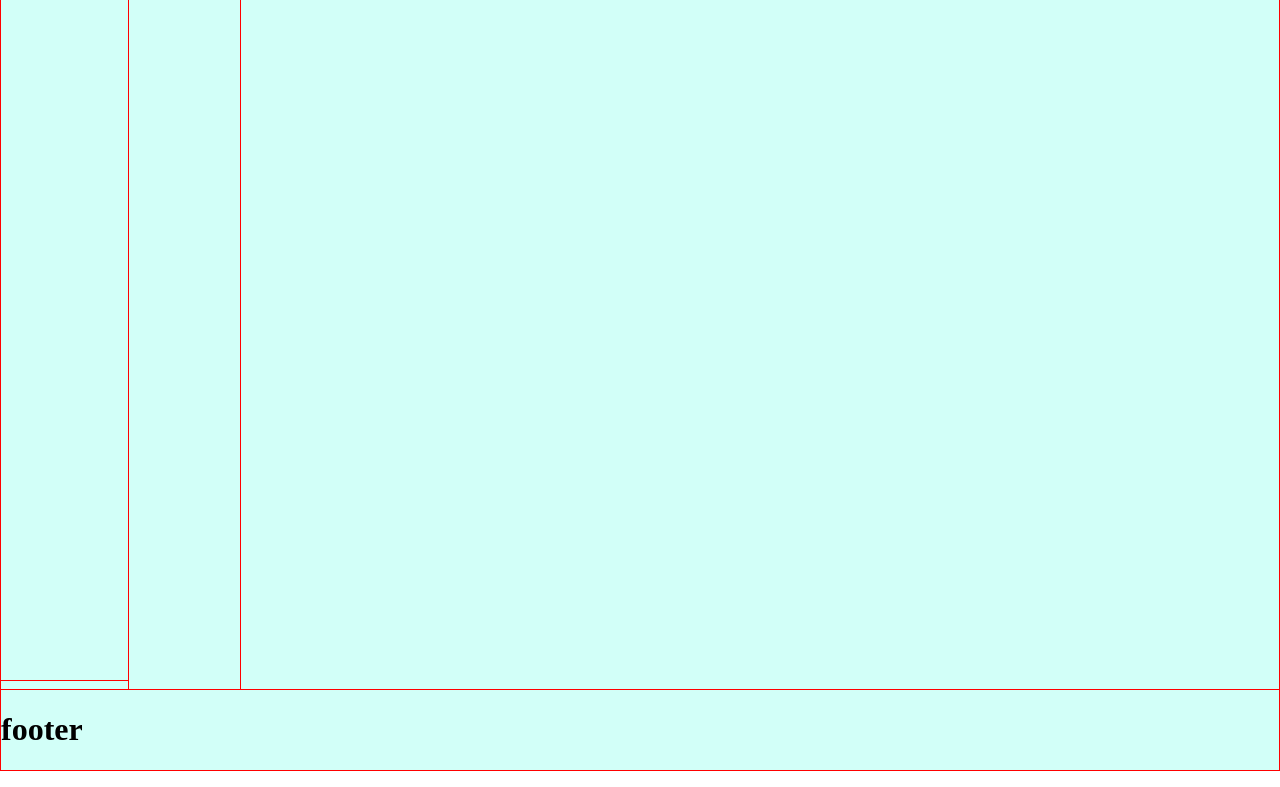
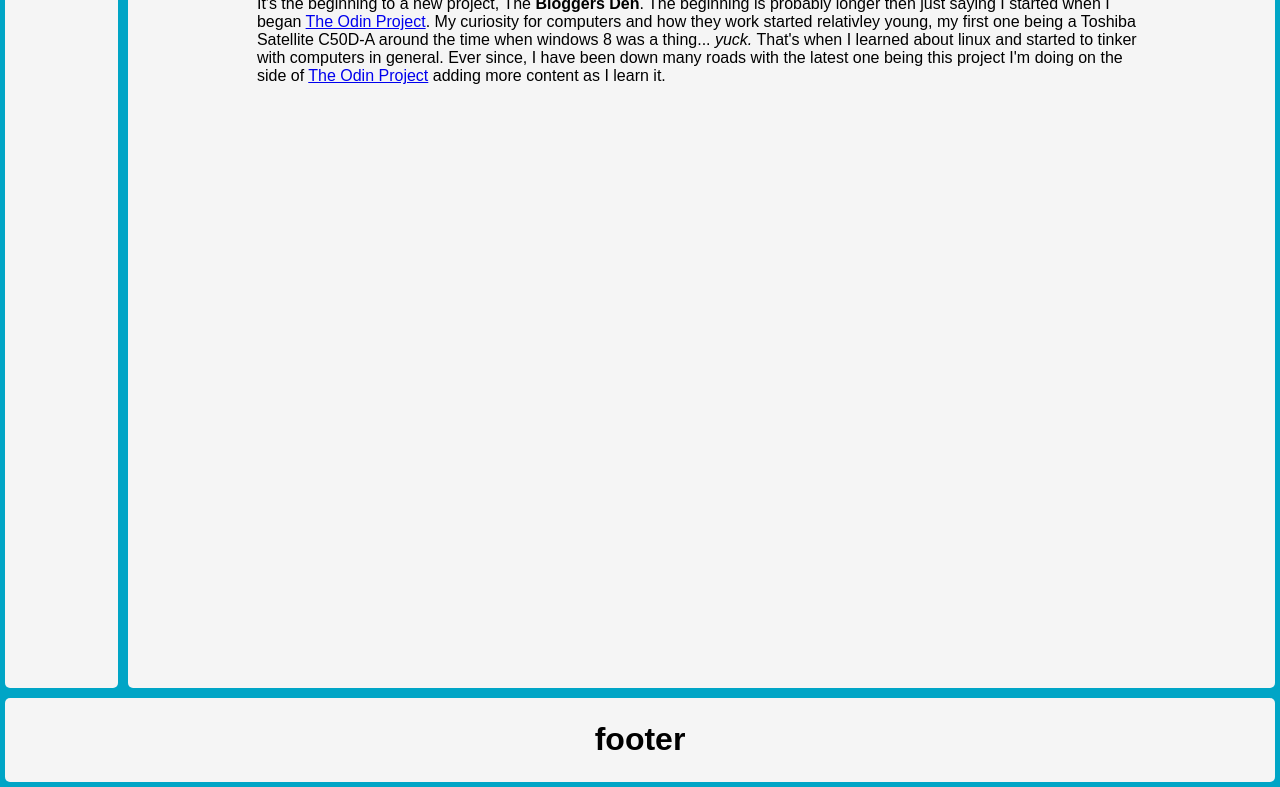
Before and after one commit to Pythonic2023/blog, a plain HTML site: page index.html in a window 1280 px wide. Shown: the part 211-998 px from the top of the page. Drawn offline with Linux system fonts and the light colour scheme.

Commit message:
Add layout for index.html
Added header, side menu, footer and content block for my blog project.

```diff
--- a/index.html
+++ b/index.html
@@ -9,18 +9,29 @@
 
     <body>
         <div class="container">
-            <div class="title-bar">
-                <h1 class="title">Home</h1>
+            <div class="title-bar style-container">
+                <h1 class="title">Bloggers Den</h1>
             </div>
             <div class="holder">
-                <div class="side-menu">
+                <div class="side-menu style-container">
                     <h1>side menu</h1>
                 </div>
-                <div class="blog-content">
-                    <h1>content</h1>
+                <div class="blog-content style-container">
+                    <h1>Intro</h1>
+                    <p>
+                        It's the beginning to a new project, The <strong>Bloggers Den</strong>.
+                        The beginning is probably longer then just saying I started when I began
+                        <a href="https://www.theodinproject.com/" target="_blank">The Odin Project</a>.
+                        My curiosity for computers and how they work started relativley young, my first one
+                        being a Toshiba Satellite C50D-A around the time when windows 8 was a thing... <em>yuck.</em> That's when
+                        I learned about linux and started to tinker with computers in general. Ever since, I have been down many roads with the
+                        latest one being this project I'm doing on the side of <a href="https://www.theodinproject.com/" target="_blank">The Odin Project</a>
+                        adding more content as I learn it.
+
+                    </p>
                 </div>
             </div>
-            <div class="footer">
+            <div class="footer style-container">
                 <h1>footer</h1>
             </div>
         </div>
--- a/styles/index.css
+++ b/styles/index.css
@@ -2,34 +2,44 @@
     box-sizing: border-box;
 }
 
-.container div {
-    background-color: rgb(210, 255, 248);
+body {
+    background-color: rgb(0, 165, 198);
+    margin: 0px;
 }
 
-body {
-    background-color: white;
-    margin: 0px;
+h1 {
+    font-family: Arial, Helvetica, sans-serif;
+    text-align: center;
+}
+
+p {
+    font-family: Arial, Helvetica, sans-serif;
 }
 
 .container {
     display: flex;
     flex-direction: column;
     margin: 0px;
-    padding: 1px
+    padding: 5px
+}
+
+.style-container {
+    background-color: whitesmoke;
+    border: 2px solid transparent;
+    border-radius: 5px;
 }
 
 .container .footer {
     column-gap: normal;
-    outline: 1px solid red;
+    text-align: center;
 }
 
 .container .title-bar {
-    outline: 1px solid red;
     margin: 0px;
+    text-align: center;
 }
 
 .container .side-menu {
-    outline: 1px solid red;
     margin-top: 10px;
     margin-bottom: 10px;
     width: 10vw;
@@ -37,11 +47,12 @@ body {
 }
 
 .blog-content {
-    padding-left: 10px;
-    outline: 1px solid red;
+    margin: 10px 0px 10px 10px;
+    width: 100%;
+    text-align: start;
+    padding: 2% 10% 0% 10%;
 }
 
 .holder {
     display: flex;
-    outline: 1px solid red;
 }
```
